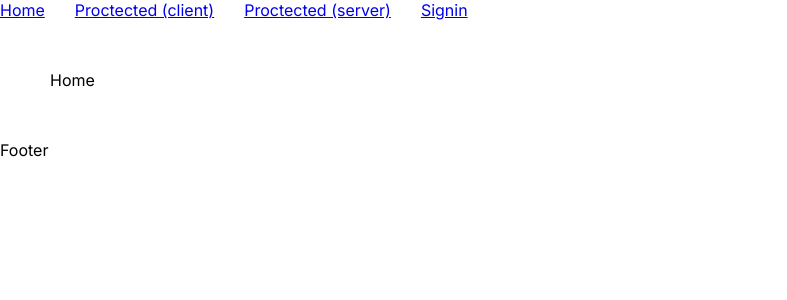
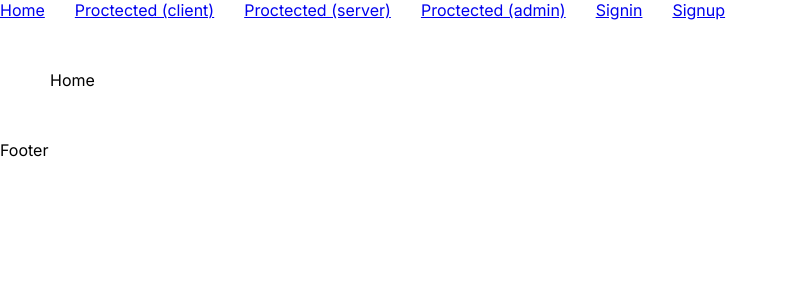
Before and after one commit to dag-bag/next13-auth-js, a Next.js app: page / in a window 1280 px wide. Shown: the top 300 px of the page, without its empty margins (0-787 px from the left). Built offline with nearby package versions, Linux system fonts and the light colour scheme; no server answers.

Commit message:
Update Header.js

```diff
--- a/components/global/Header.js
+++ b/components/global/Header.js
@@ -15,6 +15,7 @@ const Header = async () => {
         <Link href="/"> Home </Link>
         <Link href="/protected/client"> Proctected (client) </Link>
         <Link href="/protected/server"> Proctected (server) </Link>
+        <Link href="/protected/admin"> Proctected (admin) </Link>
 
         {/* Session */}
         {session ? (
@@ -27,6 +28,7 @@ const Header = async () => {
         ) : (
           <>
             <Link href="/signin"> Signin </Link>
+            <Link href="/signup"> Signup </Link>
 
           </>
         )}
```
